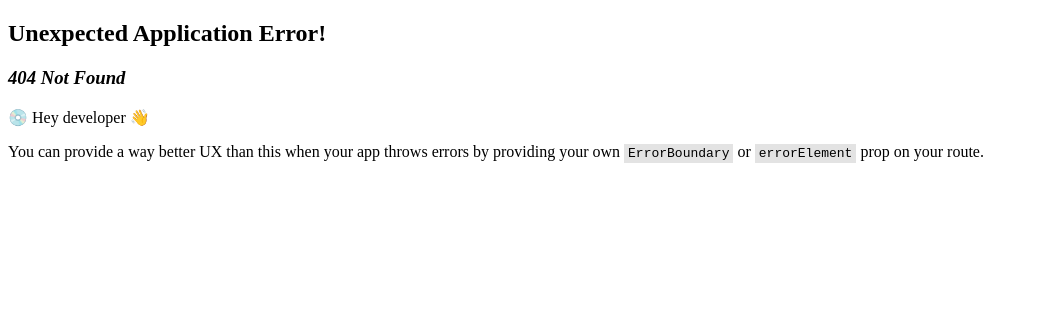
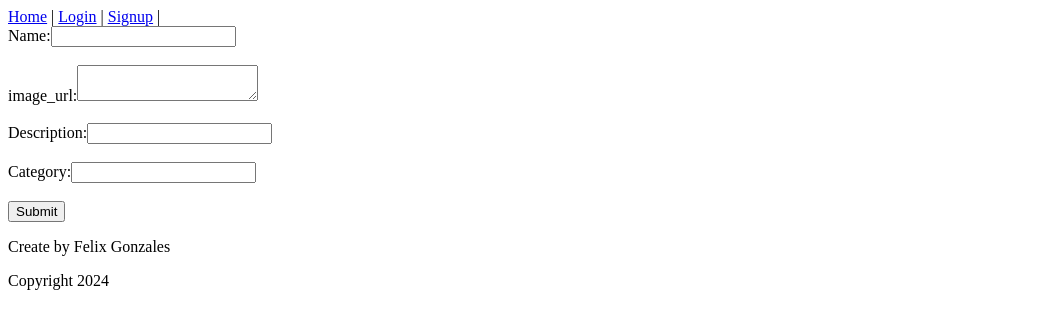
Before and after one commit to FelixAGonzales/favorite-entertainment-app-frontend, a React (Vite) app: page /new in a window 1280 px wide. Before the commit this address had no page. Shown: the top 328 px of the page, without its empty margins (0-1039 px from the left). Built offline with nearby package versions, Linux system fonts and the light colour scheme; no server answers.

Commit message:
added modal, anime create form

```diff
--- /dev/null
+++ b/src/AnimeNewPage.jsx
@@ -0,0 +1,45 @@
+import axios from 'axios'
+import { useNavigate } from 'react-router-dom'
+export function AnimessNewPage() {
+  const navigate = useNavigate();
+
+  const handleSubmit = (event) => {
+    event.preventDefault()
+    console.log('handling submit')
+    const params = new FormData(event.target)
+    axios.post("http://localhost:3000/items.json", params).then(response => {
+      console.log(response.data)
+      // window.location.href = "/"
+      navigate('/');
+
+    })
+  }
+
+  return (
+    <div>
+      <form onSubmit={handleSubmit}>
+        <div>
+          <label htmlFor="name">Name:</label>
+          <input type="text" id="name" name="name" />
+        </div>
+        <br />
+        <div>
+          <label htmlFor="image_url">image_url:</label>
+          <textarea id="image_url" name="image_url"></textarea>
+        </div>
+        <br />
+        <div>
+          <label htmlFor="description">Description:</label>
+          <input type="text" id="description" name="description" />
+        </div>
+        <br />
+        <div>
+          <label htmlFor="catergory">Category:</label>
+          <input type="text" id="catergory" name="catergory" />
+        </div>
+        <br />
+        <button type="submit">Submit</button>
+      </form>
+    </div>
+  );
+}
--- a/src/AnimesIndexPage.jsx
+++ b/src/AnimesIndexPage.jsx
@@ -1,9 +1,23 @@
 import { useLoaderData } from "react-router-dom";
 import { useState } from "react";
+import { Modal } from "./Modal";
+import { FavoriteShow } from "./FavoriteShow";
 
 export function AnimesIndexPage() {
   const animes = useLoaderData();
   const [searchFilter, setSearchFilter] = useState("");
+  const [currentFavorite, setCurrentFavorite] = useState({});
+  const [isFavoriteShowVisible, setIsFavoriteShowVisible] = useState(false);
+
+  const handleShow = (anime) => {
+      setIsFavoriteShowVisible(true);
+      setCurrentFavorite(anime);
+    };
+
+    const handleClose = () => {
+      setIsFavoriteShowVisible(false);
+    };
+
 
   return (
     <div>
@@ -16,10 +30,15 @@ export function AnimesIndexPage() {
           <img src={animes.image_url} alt="" />
           <p> {animes.description}</p>
           <p>Category: {animes.category}</p>
-          <button type="info" onClick={() => (animes)}> More Info</button>
+          <button type="button" onClick={() => handleShow(animes)}> More Info </button>
         </div>
       ))}
       </div>
+
+
+      <Modal show={isFavoriteShowVisible} onClose={handleClose}>
+        <FavoriteShow currentFavorite={currentFavorite}/>
+      </Modal>
     </div>
   );
 }
--- a/src/App.jsx
+++ b/src/App.jsx
@@ -8,6 +8,7 @@ import { Footer } from "./Footer";
 import axios from "axios";
 import { AnimesIndexPage } from "./AnimesIndexPage";
 import { FavoriteIndexPage} from "./FavoriteIndexPage";
+import { AnimessNewPage } from "./AnimeNewPage";
 
 
 const router = createBrowserRouter([
@@ -29,6 +30,10 @@ const router = createBrowserRouter([
         element: <LoginPage />,
       },
       {
+        path: "/new",
+        element: <AnimessNewPage />,
+      },
+      {
         path: "/",
         element: <AnimesIndexPage />,
         loader: () => axios.get("http://localhost:3000/items.json").then((response) => response.data),
--- /dev/null
+++ b/src/FavoriteShow.jsx
@@ -0,0 +1,10 @@
+export function FavoriteShow({ currentFavorite }) {
+  return (
+    <div>
+      <h1>{currentFavorite.name}</h1>
+      <img src={currentFavorite.image_url} alt={currentFavorite.name} />
+      <p>{currentFavorite.description}</p>
+      <p>Category: {currentFavorite.category}</p>
+    </div>
+  );
+}
--- /dev/null
+++ b/src/Modal.css
@@ -0,0 +1,30 @@
+.modal-background {
+  display: block;
+  position: fixed;
+  top: 0;
+  left: 0;
+  width:100%;
+  height: 100%;
+  background: rgba(0, 0, 0, 0.6);
+  z-index: 1000;
+}
+
+.modal-main {
+  position: fixed;
+  background: white;
+  width: 80%;
+  height: auto;
+  top: 50%;
+  left: 50%;
+  transform: translate(-50%,-50%);
+  padding: 1em;
+}
+
+.modal-main button.close {
+  font-size: 2em;
+  background: none;
+  border: none;
+  position: absolute;
+  top: 0em;
+  right: 0.2em;
+}
--- /dev/null
+++ b/src/Modal.jsx
@@ -0,0 +1,16 @@
+import "./Modal.css";
+
+export function Modal({ children, show, onClose }) {
+  if (show) {
+    return (
+      <div className="modal-background">
+        <section className="modal-main">
+          {children}
+          <button className="close" type="button" onClick={onClose}>
+            &#x2715;
+          </button>
+        </section>
+      </div>
+    );
+  }
+}
```
Also changed, not shown: src/FavoriteNewPage.jsx (added).
